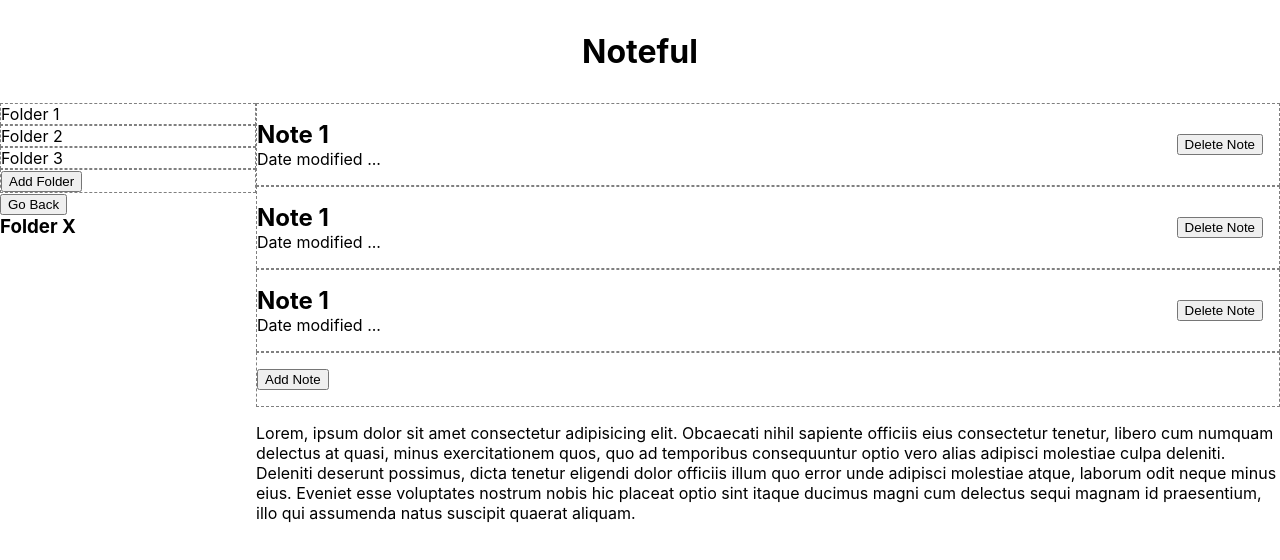
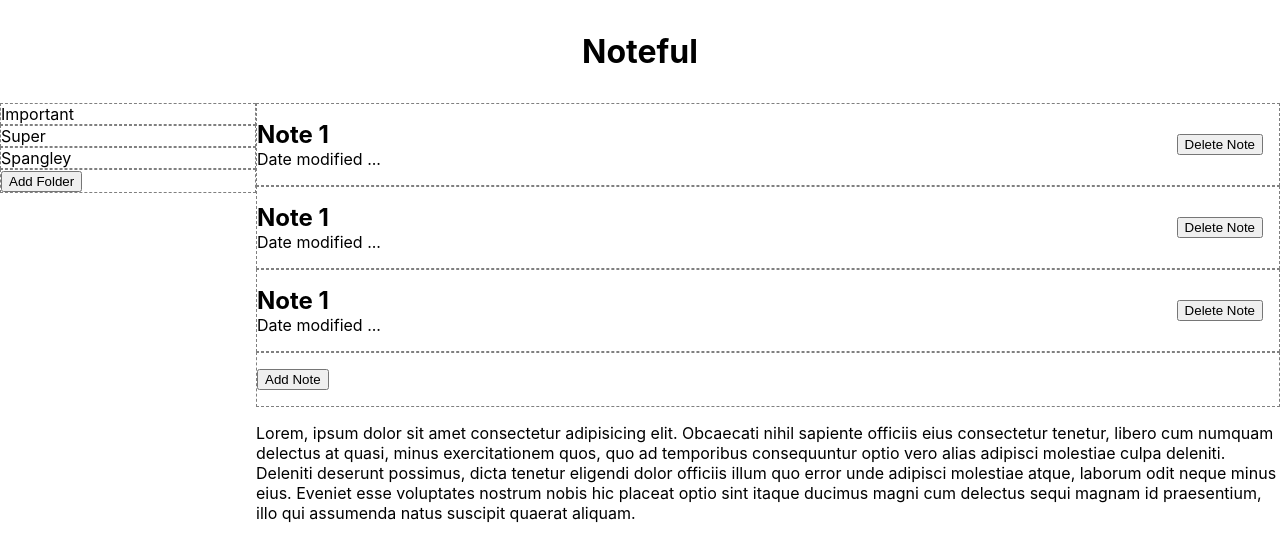
Before and after one commit to thinkful-ei-macaw/noteful-app-km, a React (Create React App) app: page / in a window 1280 px wide. Shown: the top 560 px of the page. Built offline with nearby package versions, Linux system fonts and the light colour scheme.

Commit message:
Created Folder, FolderList and SelectedFolder components

```diff
--- a/src/App.js
+++ b/src/App.js
@@ -10,11 +10,10 @@ class App extends React.Component {
   render() {
     return (
       <main>
-        <Sidebar />
+        <Sidebar folders={this.state.folders}/>
         <Content />
-
-    </main>
-    )
+      </main>
+    );
   }
 
 }
--- /dev/null
+++ b/src/Components/Folder.js
@@ -0,0 +1,12 @@
+import React from 'react';
+
+class Folder extends React.Component {
+  render(){
+    // this.props.id
+    return (
+      <li>{this.props.name}</li>
+    );
+  }
+}
+
+export default Folder;
--- /dev/null
+++ b/src/Components/FolderList.js
@@ -0,0 +1,19 @@
+import React from 'react';
+import Folder from './Folder';
+
+class FolderList extends React.Component {
+  render() {
+    const folders = this.props.folders.map(folder => (
+      <Folder key={folder.id} id={folder.id} name={folder.name} />
+    ))
+
+    return (
+      <ul>
+        {folders}
+        <li><button>Add Folder</button></li>
+      </ul>
+    )
+  }
+}
+
+export default FolderList;
--- /dev/null
+++ b/src/Components/SelectedFolder.js
@@ -0,0 +1,15 @@
+import React from 'react';
+
+class SelectedFolder extends React.Component {
+
+    render() {
+      return (
+        <article>
+          <button>Go Back</button>
+          <h3>{this.props.folderName}</h3>
+        </article>
+      )
+    }
+}
+
+export default SelectedFolder;
--- a/src/Components/Sidebar.js
+++ b/src/Components/Sidebar.js
@@ -1,19 +1,14 @@
 import React from 'react';
+import FolderList from './FolderList';
+// import SelectedFolder from './SelectedFolder';
 
 class Sidebar extends React.Component {
 
     render() {
         return (
             <section className='sidebar'>
-                <ul>
-                    <li>Folder 1</li>
-                    <li>Folder 2</li>
-                    <li>Folder 3</li>
-                    <li><button>Add Folder</button></li>
-                </ul>
-                <article><button>Go Back</button>
-                    <h3>Folder X</h3>
-                </article>
+                <FolderList folders={this.props.folders}/>
+                {/* <SelectedFolder /> */}
             </section>
         )
     }
```
